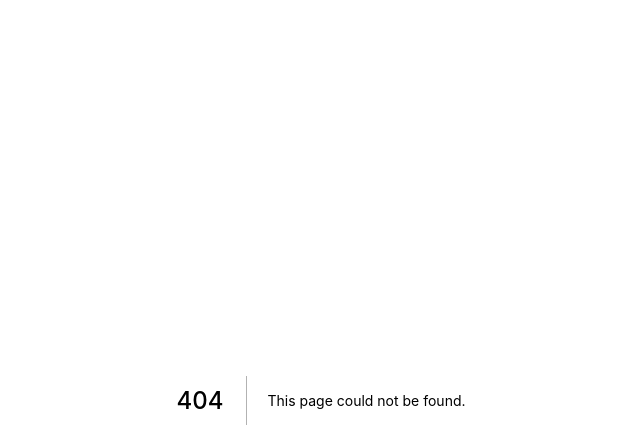
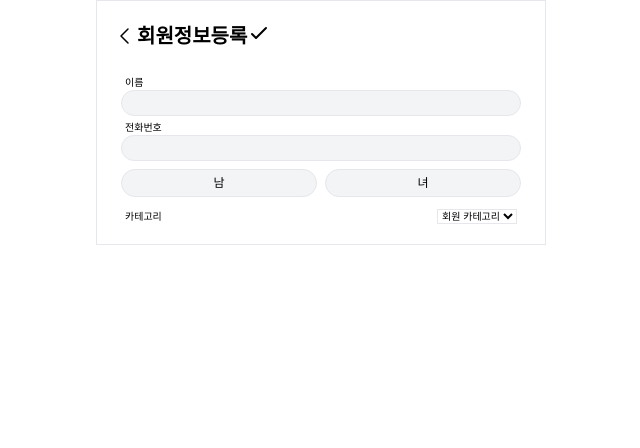
Before and after one commit to codestates/bodysign-frontend, a Next.js app in the folder client/: page /trainer/manage-member/add-member in a window 1280 px wide. Before the commit this address had no page. Shown: the top 448 px of the page, without its empty margins (319-959 px from the left). Built offline with nearby package versions, Linux system fonts and the light colour scheme.

Commit message:
회원정보 등록 화면 구현

```diff
--- a/client/src/components/AddMemberModal.tsx
+++ b/client/src/components/AddMemberModal.tsx
@@ -14,24 +14,13 @@ interface FormInput {
 
 const AddMemberModal: NextPage = ({ addMemberModalHandler, searchMemberModalHandler }) => {
 
-    const modal = useReactiveVar(modalVar)
-
-    const {
-		register,
-		formState: { errors },
-		handleSubmit
-	} = useForm<FormInput>()
-	const onSubmit: SubmitHandler<FormInput> = data => {
-		let test = { ...data }
-		console.log(test)
-		// 세션 추가 API
-	}
-
 	return (
 		<>
         <div onClick={addMemberModalHandler} className="modal-overlay absolute w-full h-full top-0 left-0 bg-black opacity-70 font-IBM font-thin"></div>
             <div className="modal-container text-center bg-white w-8/12 mx-auto rounded shadow-lg z-999 overflow-y-auto p-3">
+                <Link href="/trainer/manage-member/add-member">
                     <div className="font-IBM font-thin text-[12px] rounded-lg border p-1 m-2 bg-gray-400 text-white">새로운 회원정보 등록</div>
+                </Link>
                     <div onClick={searchMemberModalHandler} className="font-IBM font-thin text-[12px] rounded-lg border p-1 m-2">Bodysign에 가입된 회원</div>
 		</div>
 		</>
--- a/client/src/components/SearchMemberModal.tsx
+++ b/client/src/components/SearchMemberModal.tsx
@@ -22,30 +22,29 @@ const SearchMemberModal: NextPage = ({ addMemberModalHandler, searchMemberModalH
 		// 돋보기 클릭하면 이 함수 실행
 		// inputPhoneNumber 정보를 서버로 쿼리 날려서 있는지 없는지 확인
 		// 있으면? findUser state 변경
+		// 아래에 회원 정보 보여주기
 	}
 
 	return (
 		<>
-			<Layout variant="Web">
 		<div onClick={addMemberModalHandler} className="modal-overlay absolute w-full h-full top-0 left-0 bg-black opacity-70 font-IBM font-thin"></div>
 			<div className="modal-container text-center bg-white w-8/12 mx-auto rounded shadow-lg z-999 overflow-y-auto p-3">
 				<div className="font-IBM text-[12px] font-bold">회원 검색</div>
 				<div className="">
-						<input onChange={inputPhoneNumberHandler} placeholder="회원의 전화번호를 기입해 주세요." className="text-[12px] w-8/12 border rounded-2xl p-1 px-2 m-1" type="text" />
-						<svg onClick={findUserHandler} xmlns="http://www.w3.org/2000/svg" className="h-3 w-3 left-15" fill="none" viewBox="0 0 24 24" stroke="currentColor">
-							<path stroke-linecap="round" stroke-linejoin="round" stroke-width="2" d="M21 21l-6-6m2-5a7 7 0 11-14 0 7 7 0 0114 0z" />
-						</svg>
+					<input onChange={inputPhoneNumberHandler} placeholder="회원의 전화번호를 기입해 주세요." className="font-thin text-[12px] w-8/12 border rounded-2xl p-1 px-2 m-1" type="text" />
+					<button onClick={findUserHandler} className="text-[10px] border bg-gray-300 p-1.5 rounded-xl">검색</button>
 				</div>
 				{
 					findUser ?
 					<div className="text-green-600 text-[5px] m-1">검색 완료</div>
+					// 여기에 회원 정보 보여주기
 					:
 					<div className="text-red-600 text-[5px] m-1">회원님을 찾을 수 없습니다.</div>
 				}
 				<div className="flex justify-between mt-7 text-[12px]">
-						<span>카테고리</span>
+					<span className="text-[8px]">카테고리</span>
 					<select
-							className="bg-white border"
+						className="bg-white border text-[8px]"
 						onChange={e => {
 							// 회원 카테고리 변경 API
 							// e.target.value
@@ -57,7 +56,6 @@ const SearchMemberModal: NextPage = ({ addMemberModalHandler, searchMemberModalH
 					</select>
 				</div>
 		</div>
-			</Layout>
 		</>
 	)
 }
--- /dev/null
+++ b/client/src/pages/trainer/manage-member/add-member.tsx
@@ -0,0 +1,101 @@
+import { NextPage } from 'next'
+import Link from 'next/link'
+import React, { useState } from 'react'
+import { SubmitHandler, useForm } from 'react-hook-form'
+import Layout from '../../../components/Layout'
+import { useReactiveVar } from '@apollo/client'
+
+interface FormInput {
+	session_date: string
+	cost: string
+	times: number
+	permission: number
+}
+
+const Info: NextPage = () => {
+
+    const [ inputName, setInputName ] = useState("")
+    const [ inputPhoneNumber, setInputPhoneNumber ] = useState("")
+    const [ gender, setGender ] = useState("")
+
+    const member_category_dummy = ['다이어트', '바디프로필', '스트렝스']
+
+    const inputNameHandler = (e) => {
+        let name = e.target.value
+        setInputName(name)
+    }
+
+    const inputPhoneNumberHandler = (e) => {
+        let phoneNumber = e.target.value
+        setInputPhoneNumber(phoneNumber)
+    }
+
+    const addMemberHandler = () => {
+        // 서버로 회원 정보 데이터 보내서 저장하기
+    }
+
+
+	return (
+		<>
+			<Layout variant="Web">
+				<div className="font-IBM flex flex-col justify-center mx-4 my-5">
+					<div className="flex flex-col justify-between">
+						<div className="flex text-[20px]">
+                            <span className="flex">
+                                <svg
+                                    xmlns="http://www.w3.org/2000/svg"
+                                    className="self-center w-6 h-6"
+                                    fill="none"
+                                    viewBox="0 0 24 24"
+                                    stroke="currentColor">
+                                    <path
+                                        strokeLinecap="round"
+                                        strokeLinejoin="round"
+                                        strokeWidth={1.5}
+                                        d="M15 19l-7-7 7-7"
+                                    />
+                                </svg>
+                            </span>
+							<span className="font-bold flex">
+								회원정보등록
+							</span>
+                            <span className="flex mr-3">
+                                <svg onClick={addMemberHandler} xmlns="http://www.w3.org/2000/svg" className="h-6 w-6" fill="none" viewBox="0 0 24 24" stroke="currentColor">
+                                    <path stroke-linecap="round" stroke-linejoin="round" stroke-width="2" d="M5 13l4 4L19 7" />
+                                </svg>
+                            </span>
+						</div>
+					</div>
+                    <div className="flex flex-col mt-5 mx-2">
+                        <div>
+                            <div className="text-[10px] mx-1 mt-1">이름</div>
+                            <input onChange={inputNameHandler} className="border bg-gray-100 rounded-2xl px-3 w-full" />
+                            <div className="text-[10px] mx-1 mt-1">전화번호</div>
+                            <input onChange={inputPhoneNumberHandler} className="border bg-gray-100 rounded-2xl px-3 w-full" />
+                        </div>
+                        <div className="flex justify-center mt-1 w-full">
+                            <div onClick={() => setGender("male")} className="bg-gray-100 w-1/2 border mr-1 mt-1 text-center p-1 text-[12px] rounded-2xl font-thin hover:bg-gray-200">남</div>
+                            <div onClick={() => setGender("female")} className="bg-gray-100 w-1/2 border ml-1 mt-1 text-center p-1 text-[12px] rounded-2xl font-thin hover:bg-gray-200">녀</div>
+                        </div>
+					</div>
+                    <div className="flex justify-between mt-3 mx-3 text-[10px]">
+                        <span>카테고리</span>
+                        <select
+                            className="bg-white border"
+                            onChange={e => {
+                                // 회원 카테고리 변경 API
+                                // e.target.value
+                            }}>
+                            <option value="">회원 카테고리</option>
+                            {member_category_dummy.map((category, idx) => (
+                                <option key={idx}>{category}</option>
+                            ))}
+                        </select>
+					</div>
+				</div>
+			</Layout>
+		</>
+	)
+}
+
+export default Info
```
Lines whose indentation alone changed are shown as unchanged.
